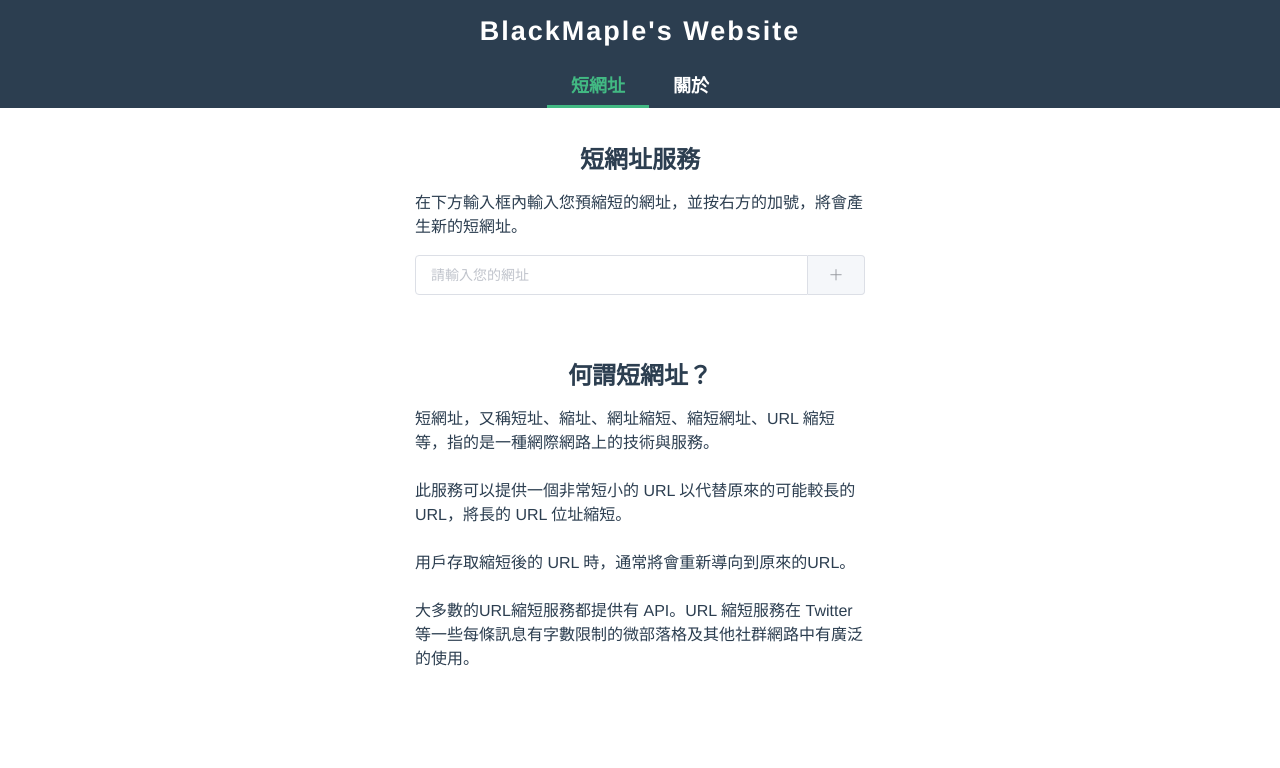
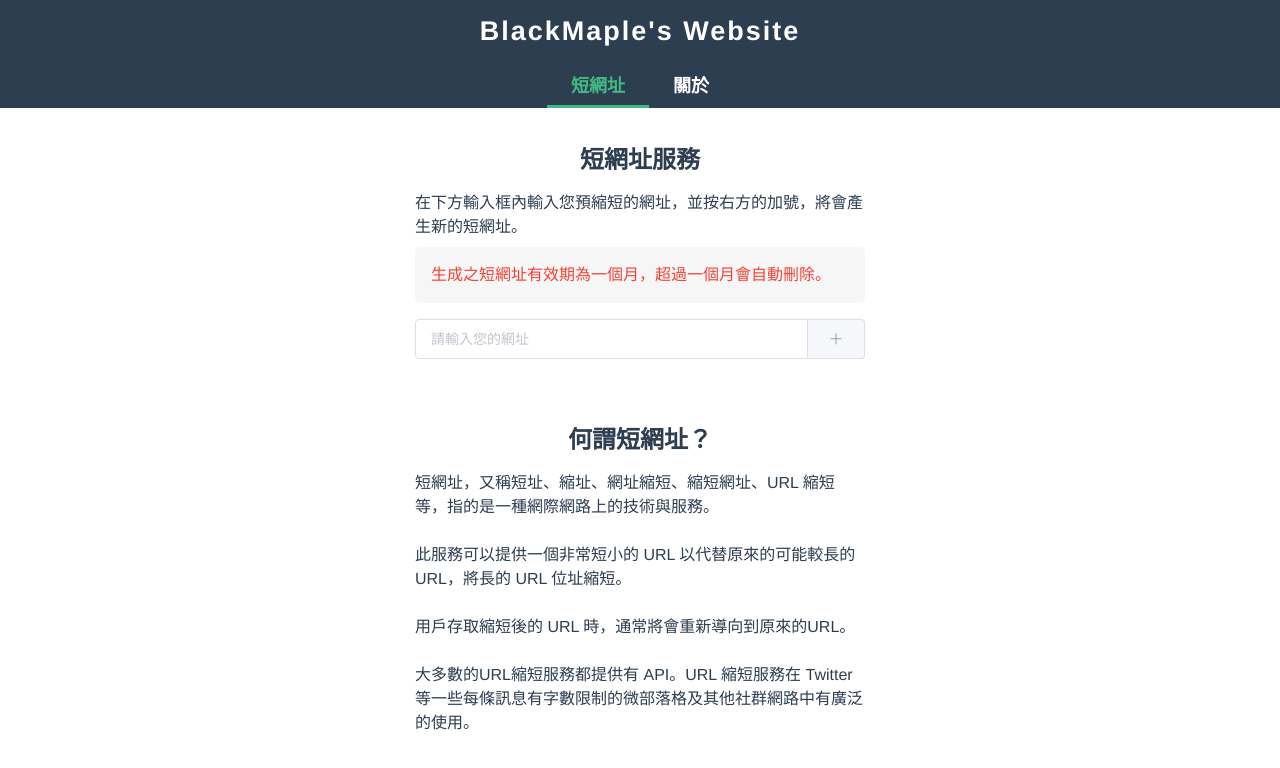
Before and after one commit to yaoandy107/url-shortener-web, a Vue app: page / in a window 1280 px wide. Shown: the top 768 px of the page. Built offline with nearby package versions, Linux system fonts and the light colour scheme.

Commit message:
Add expire warning

```diff
--- a/src/views/Home.vue
+++ b/src/views/Home.vue
@@ -1,7 +1,9 @@
 <template>
   <div class="home">
     <h2 class="title">短網址服務</h2>
-    <p class="description">在下方輸入框內輸入您預縮短的網址，並按右方的加號，將會產生新的短網址。</p>
+    <p class="description">在下方輸入框內輸入您預縮短的網址，並按右方的加號，將會產生新的短網址。<br>
+      <span class="warning">生成之短網址有效期為一個月，超過一個月會自動刪除。</span>
+    </p>
     <el-input
       placeholder="請輸入您的網址"
       v-model="inputUrl"
@@ -64,6 +66,16 @@ export default {
     max-width: 450px;
     line-height: 1.5;
     text-align: start;
+    .warning {
+      box-sizing: border-box;
+      display: inline-block;
+      width: 100%;
+      color: #f44336;
+      padding: 16px;
+      background: #f6f6f6;
+      margin-top: 8px;
+      border-radius: 5px;
+    }
   }
   .input {
     max-width: 450px;
```
